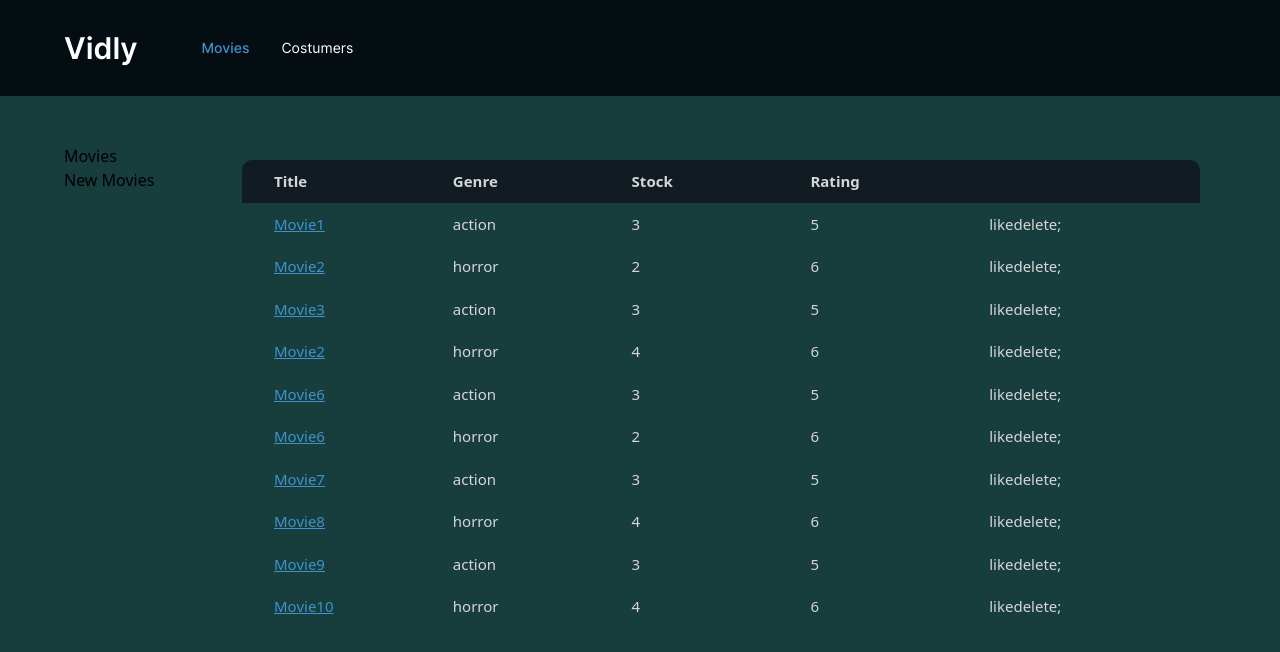
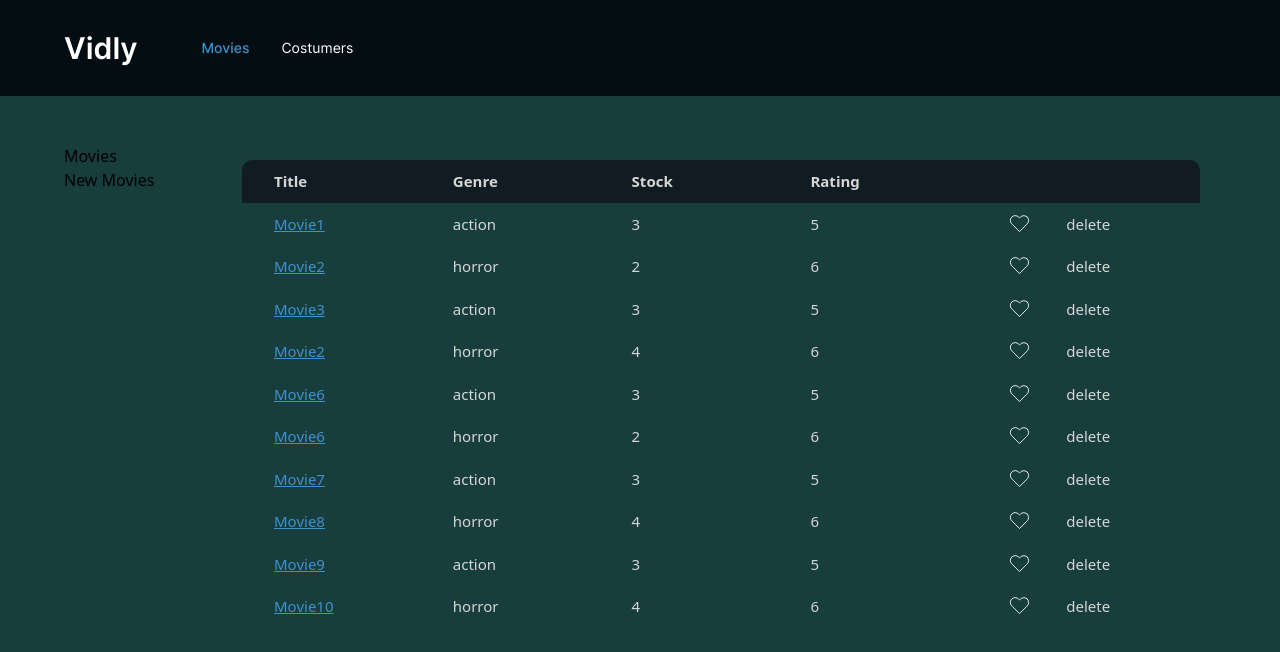
Before and after one commit to CodeSplash7/Vidly-App, a React (Create React App) app: page /movies in a window 1280 px wide. Shown: the top 652 px of the page. Built offline with nearby package versions, Linux system fonts and the light colour scheme; data requests are answered from the project's data file.

Commit message:
gave like button functionality and style

```diff
--- a/db.json
+++ b/db.json
@@ -5,96 +5,122 @@
       "data": {
         "title": "Movie1",
         "genreId": 1,
-        "rating": 5.0,
-        "stock": 3
-      }
+        "rating": 5,
+        "stock": 3,
+        "genre": "action"
+      },
+      "liked": false
     },
     {
       "id": 2,
       "data": {
         "title": "Movie2",
         "genreId": 3,
-        "rating": 6.0,
-        "stock": 2
-      }
+        "rating": 6,
+        "stock": 2,
+        "genre": "horror"
+      },
+      "liked": false
     },
     {
       "id": 3,
       "data": {
         "title": "Movie3",
         "genreId": 1,
-        "rating": 5.0,
-        "stock": 3
-      }
+        "rating": 5,
+        "stock": 3,
+        "genre": "action"
+      },
+      "liked": false
     },
     {
       "id": 4,
       "data": {
         "title": "Movie2",
         "genreId": 3,
-        "rating": 6.0,
+        "rating": 6,
         "stock": 4
-      }
+      },
+      "liked": false
     },
     {
       "id": 5,
       "data": {
         "title": "Movie6",
         "genreId": 1,
-        "rating": 5.0,
+        "rating": 5,
         "stock": 3
-      }
+      },
+      "liked": false
     },
     {
       "id": 6,
       "data": {
         "title": "Movie6",
         "genreId": 3,
-        "rating": 6.0,
+        "rating": 6,
         "stock": 2
-      }
+      },
+      "liked": false
     },
     {
       "id": 7,
       "data": {
         "title": "Movie7",
         "genreId": 1,
-        "rating": 5.0,
+        "rating": 5,
         "stock": 3
-      }
+      },
+      "liked": false
     },
     {
       "id": 8,
       "data": {
         "title": "Movie8",
         "genreId": 3,
-        "rating": 6.0,
+        "rating": 6,
         "stock": 4
-      }
+      },
+      "liked": false
     },
     {
       "id": 9,
       "data": {
         "title": "Movie9",
         "genreId": 1,
-        "rating": 5.0,
-        "stock": 3
-      }
+        "rating": 5,
+        "stock": 3,
+        "genre": "action"
+      },
+      "liked": false
     },
     {
       "id": 10,
       "data": {
         "title": "Movie10",
         "genreId": 3,
-        "rating": 6.0,
+        "rating": 6,
         "stock": 4
-      }
+      },
+      "liked": false
     }
   ],
   "genres": [
-    { "id": 1, "name": "action" },
-    { "id": 2, "name": "comedy" },
-    { "id": 3, "name": "horror" },
-    { "id": 4, "name": "thriller" }
+    {
+      "id": 1,
+      "name": "action"
+    },
+    {
+      "id": 2,
+      "name": "comedy"
+    },
+    {
+      "id": 3,
+      "name": "horror"
+    },
+    {
+      "id": 4,
+      "name": "thriller"
+    }
   ]
 }
--- a/src/components/MoviesPage/MovieTable.jsx
+++ b/src/components/MoviesPage/MovieTable.jsx
@@ -1,3 +1,6 @@
+import http from "../../services/httpService.js";
+import { useMovieHandlersContext } from "./MoviesPage.jsx";
+
 function MovieTable({ movies, tableColumns }) {
   return (
     <>
@@ -14,13 +17,21 @@ function MovieTableHead({ columns }) {
         {columns.map((column, i) => {
           if (column.type === "value")
             return (
-              <div className="movie-table__cell movie-table__cell--head" key={i}>
+              <div
+                className="movie-table__cell movie-table__cell--head"
+                key={i}
+              >
                 {capitalize(column.content)}
               </div>
             );
 
           if (column.type === "bonus")
-            return <div className="movie-table__cell movie-table__cell--head" key={i}></div>;
+            return (
+              <div
+                className="movie-table__cell movie-table__cell--head"
+                key={i}
+              ></div>
+            );
         })}
       </div>
     </>
@@ -65,7 +76,7 @@ function MovieTableBodyRow({ movie, columns }) {
                 key={i}
                 className="movie-table__cell movie-table__cell--body"
               >
-                <ButtonsCell contents={column.contents} />;
+                <ButtonsCell contents={column.contents} movie={movie} />
               </div>
             );
         })}
@@ -74,12 +85,42 @@ function MovieTableBodyRow({ movie, columns }) {
   );
 }
 
-function ButtonsCell({ contents }) {
+function ButtonsCell({ contents, movie }) {
   return (
     <>
-      {contents.map((content, i) => (
-        <button key={i}>{content}</button>
-      ))}
+      {contents.map((content, i) => {
+        if (content === "like") {
+          return <LikeMovie key={i} movie={movie} />;
+        }
+        return <button key={i}>{content}</button>;
+      })}
+    </>
+  );
+}
+
+function LikeMovie({ movie }) {
+  let { handleLikeMovie } = useMovieHandlersContext();
+  return (
+    <>
+      <div
+        onClick={() => {
+          movie.liked = !movie.liked;
+          handleLikeMovie(movie);
+        }}
+        className={`movie-table__like ${
+          movie.liked ? "movie-table__like--active" : ""
+        }`}
+      >
+        <svg
+          xmlns="http://www.w3.org/2000/svg"
+          viewBox="0 0 24 24"
+          stroke="currentColor"
+          strokeLinecap="round"
+          strokeLinejoin="round"
+        >
+          <path d="M20.84 4.61a5.5 5.5 0 0 0-7.78 0L12 5.67l-1.06-1.06a5.5 5.5 0 0 0-7.78 7.78l1.06 1.06L12 21.23l7.78-7.78 1.06-1.06a5.5 5.5 0 0 0 0-7.78z" />
+        </svg>
+      </div>
     </>
   );
 }
--- a/src/components/MoviesPage/MoviesPage.jsx
+++ b/src/components/MoviesPage/MoviesPage.jsx
@@ -1,4 +1,4 @@
-import { useEffect, useState } from "react";
+import { useEffect, useState, createContext, useContext } from "react";
 
 // custom components
 import MovieFilter from "./MovieFilter";
@@ -9,6 +9,9 @@ import MoviePagination from "./MoviePagination";
 
 // services
 import http from "../../services/httpService.js";
+
+// context
+let MovieHandlersContext = createContext();
 
 function MoviesPage() {
   // state
@@ -53,13 +56,16 @@ function MoviesPage() {
 
   return (
     <>
+      <MovieHandlersContext.Provider value={{ handleLikeMovie }}>
         <div className="movies-page content-page">
           <div className="movies-page__section--left">
             <h2 className="movies-page__title">Movies</h2>
             <div className="movies-page__filter">
               <MovieFilter />
             </div>
-          <button className="movies-page__new-movie-button">New Movies</button>
+            <button className="movies-page__new-movie-button">
+              New Movies
+            </button>
           </div>
           <div className="movies-page__section--right">
             <div className="movies-page__count">
@@ -76,8 +82,31 @@ function MoviesPage() {
             </div>
           </div>
         </div>
+      </MovieHandlersContext.Provider>
     </>
   );
+
+  async function handleLikeMovie(movie) {
+    let previousMovies = movies;
+    let newMovies = movies.map((newMovie) => {
+      if (newMovie.id === movie.id) {
+        return movie;
+      }
+      return newMovie;
+    });
+    setMovies(newMovies);
+
+    try {
+      http.patch(`movies/${movie.id}`, movie);
+    } catch (err) {
+      setMovies(previousMovies);
+      console.log(err);
+    }
+  }
 }
 
 export default MoviesPage;
+
+export function useMovieHandlersContext() {
+  return useContext(MovieHandlersContext);
+}
--- a/src/styles/MoviesPage/_MoviesTable.sass
+++ b/src/styles/MoviesPage/_MoviesTable.sass
@@ -11,7 +11,7 @@
     @apply w-full h-fit px-[32px] py-[10px] flex
 
   &__cell
-    @apply w-full h-fit text-[15px] text-[#d6d6d6]
+    @apply w-full h-fit text-[15px] text-[#d6d6d6] flex gap-[16px]
 
   &__cell--body
     @apply font-[250]
@@ -20,3 +20,18 @@
 
   &__cell--head
     @apply font-[600]
+
+  &__like
+    @apply w-fit h-fit flex flex-col px-[20px] justify-center items-center
+
+    svg
+      @apply duration-200 transition-[fill,stroke]
+      @apply w-[21px] stroke-[1px] stroke-white fill-[#ffffff00]
+
+  &__like:hover
+    svg
+      @apply stroke-[#{$color3}]
+
+  &__like--active
+    svg
+      @apply stroke-[#{$color3}] fill-[#{$color3}]
```
Lines whose indentation alone changed are shown as unchanged.
